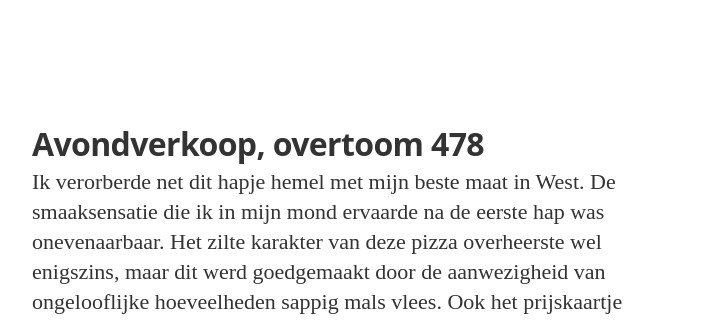
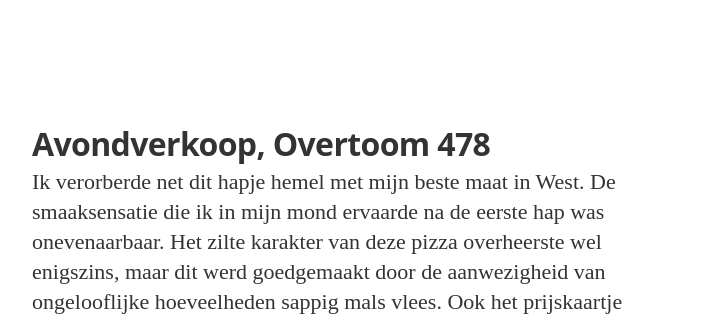
Before and after one commit to netwerken/tptgt, a Jekyll site: the page built from _posts/2015-10-05-avondverkoop.md, in a window 1280 px wide. Shown: the part 900-1222 px from the top of the page, without its empty margins (288-991 px from the left). Built offline with Jekyll 4.4.1, drawn with Linux system fonts in a browser that asks for light colours; nearby versions of some CDN libraries; some web fonts are replaced; Markdown is read by kramdown in place of the engine named in the settings; some of the changed text lies outside the part shown.

```diff
--- a/_posts/2015-10-05-avondverkoop.md
+++ b/_posts/2015-10-05-avondverkoop.md
@@ -9,7 +9,7 @@ tags: Sietse, Overtoom, West
 image: https://cloud.githubusercontent.com/assets/14966904/10287326/93d8daf6-6b92-11e5-8cd2-3a15e4463ed8.jpg
 ---
 
-# Avondverkoop, overtoom 478
+# Avondverkoop, Overtoom 478
 
 Ik verorberde net dit hapje hemel met mijn beste maat in West. De smaaksensatie die ik in mijn mond ervaarde na de eerste hap was onevenaarbaar.
 Het zilte karakter van deze pizza overheerste wel enigszins, maar dit werd goedgemaakt door de aanwezigheid van ongelooflijke hoeveelheden
```
